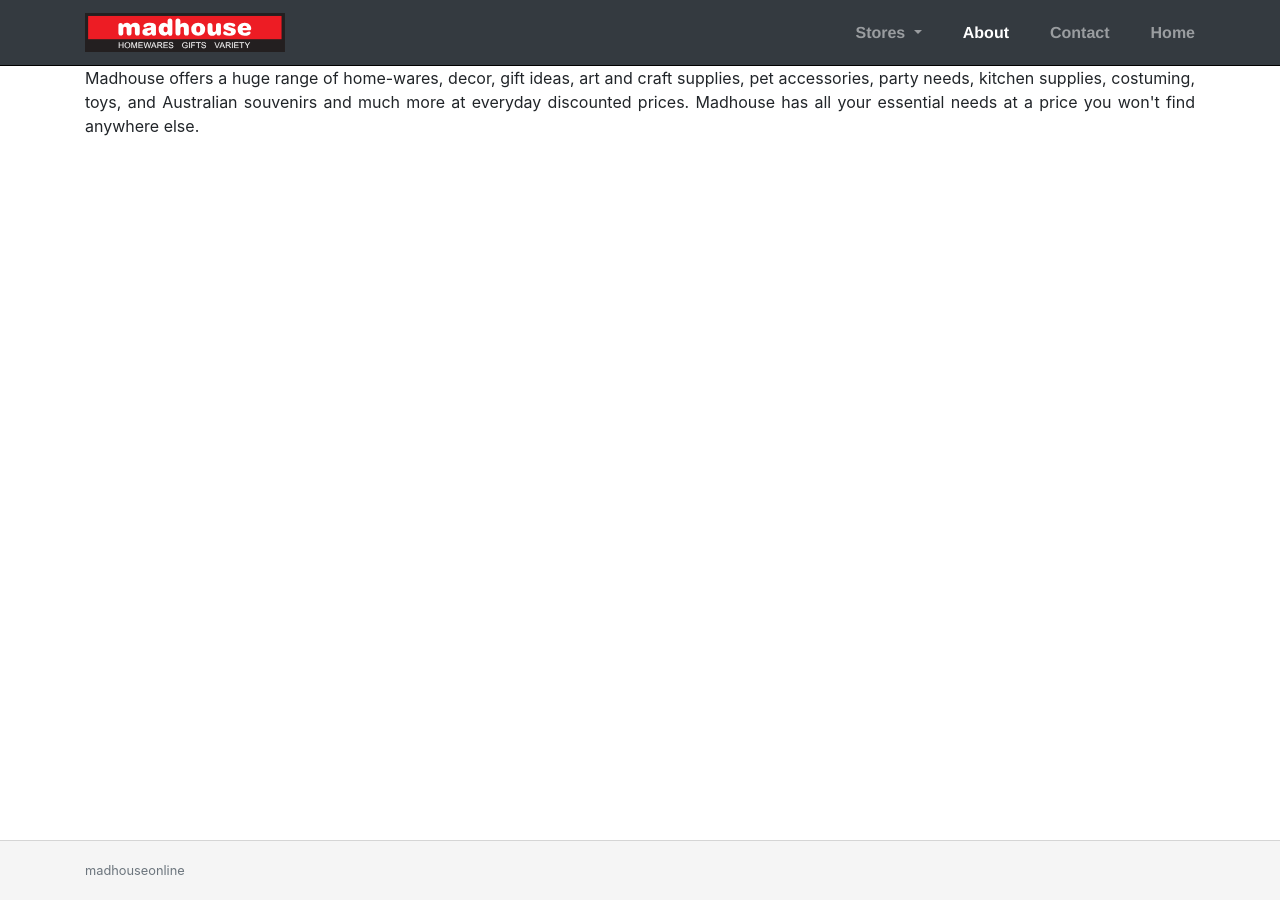
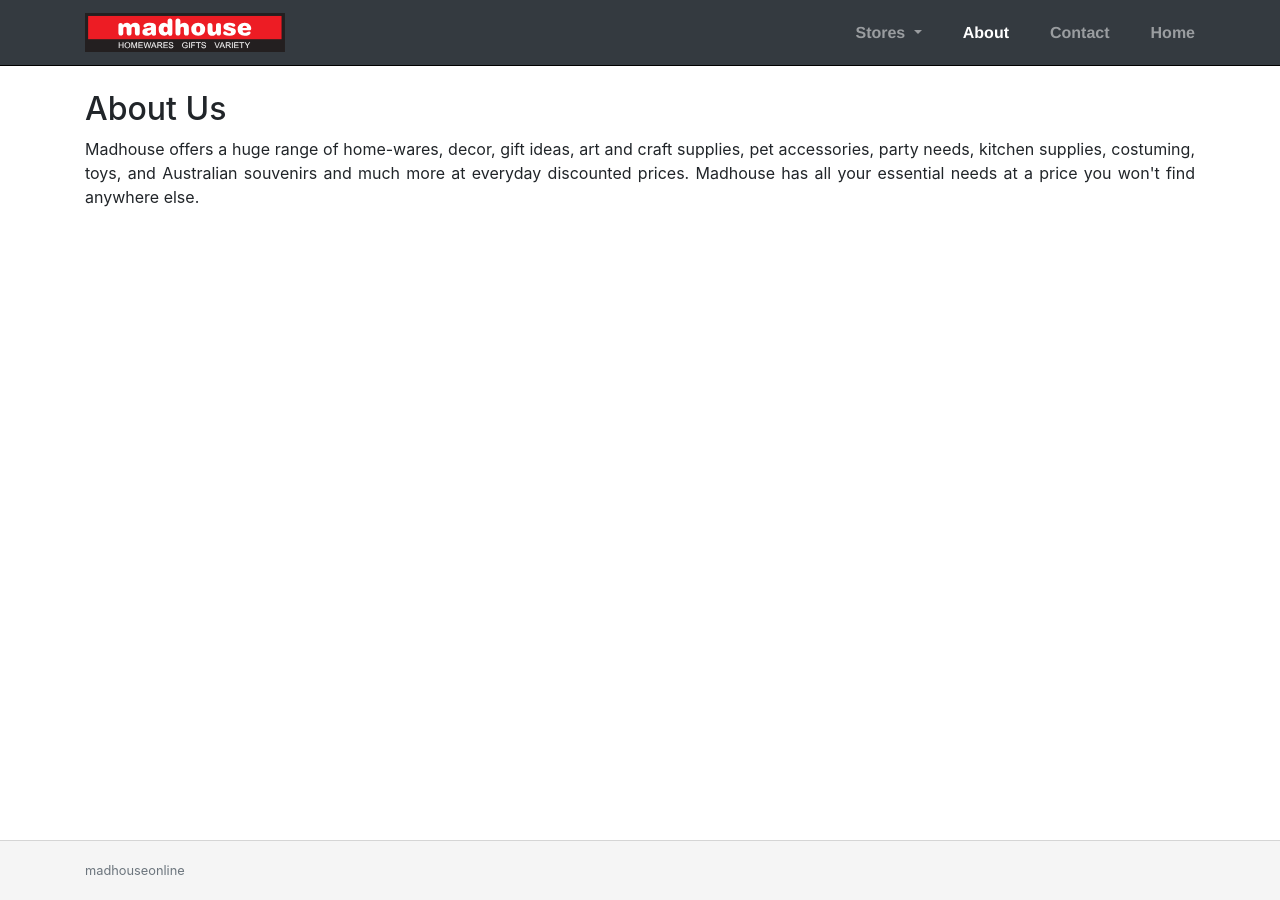
Before and after one commit to madhouseonline/madhouseonline.github.io, a Jekyll site: the page built from about/index.html, in a window 1280 px wide. Built offline with Jekyll 4.4.1, drawn with Linux system fonts in a browser that asks for light colours; nearby versions of some CDN libraries.

Commit message:
Updated about.html

```diff
--- a/about/index.html
+++ b/about/index.html
@@ -1,5 +1,6 @@
 ---
 layout: default
-title: About Us
+title: Madhouse - About Us
 ---
+<h2 class="mt-4 ">About Us</h2>
 <p>	Madhouse offers a huge range of home-wares, decor, gift ideas, art and craft supplies, pet accessories, party needs, kitchen supplies, costuming, toys, and Australian souvenirs and much more at everyday discounted prices. Madhouse has all your essential needs at a price you won't find anywhere else.</p>
--- a/index.html
+++ b/index.html
@@ -2,6 +2,8 @@
 layout: default
 title: Madhouse
 ---
+<div class="mt-4">
+</div>
 <div class="row">
 	<div class="col-6 col-md-4 col-xl-3 mx-auto">
 		<img class="img-fluid rounded mb-4 mx-auto" src="http://via.placeholder.com/300x300" alt="Lights">
```
